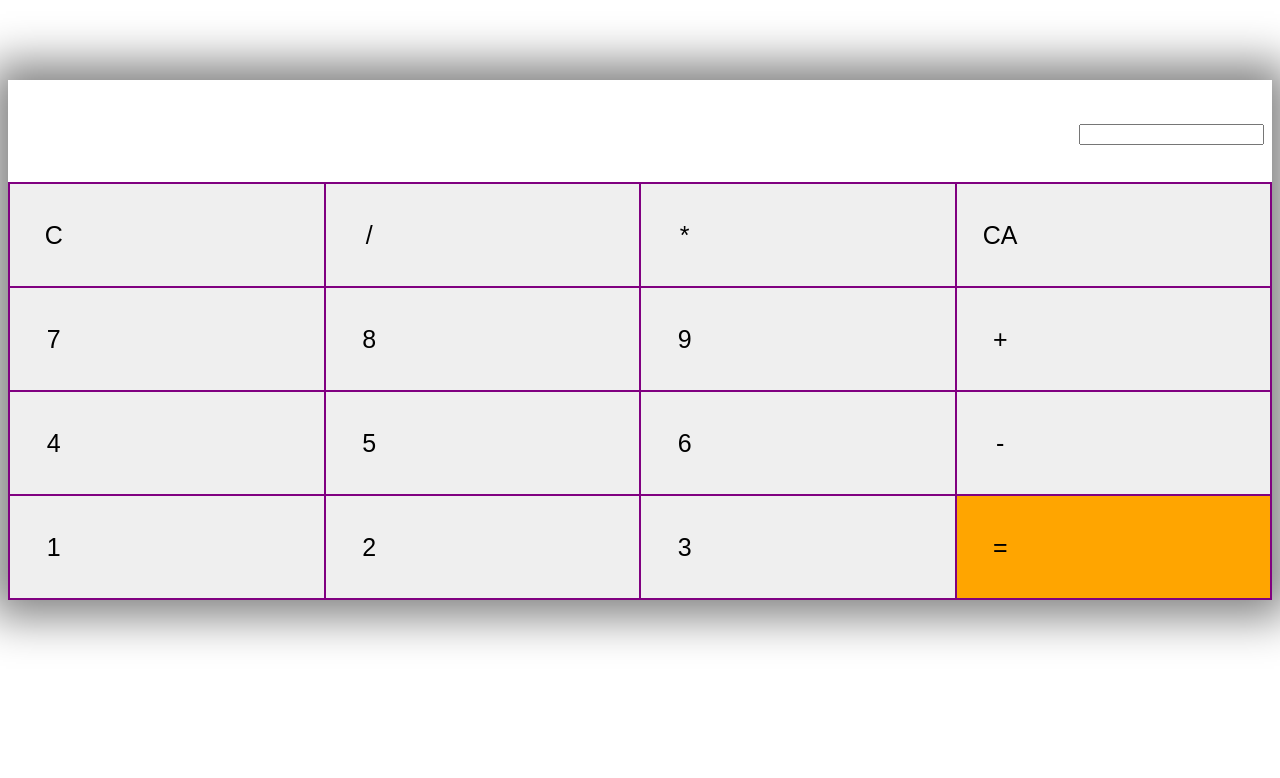
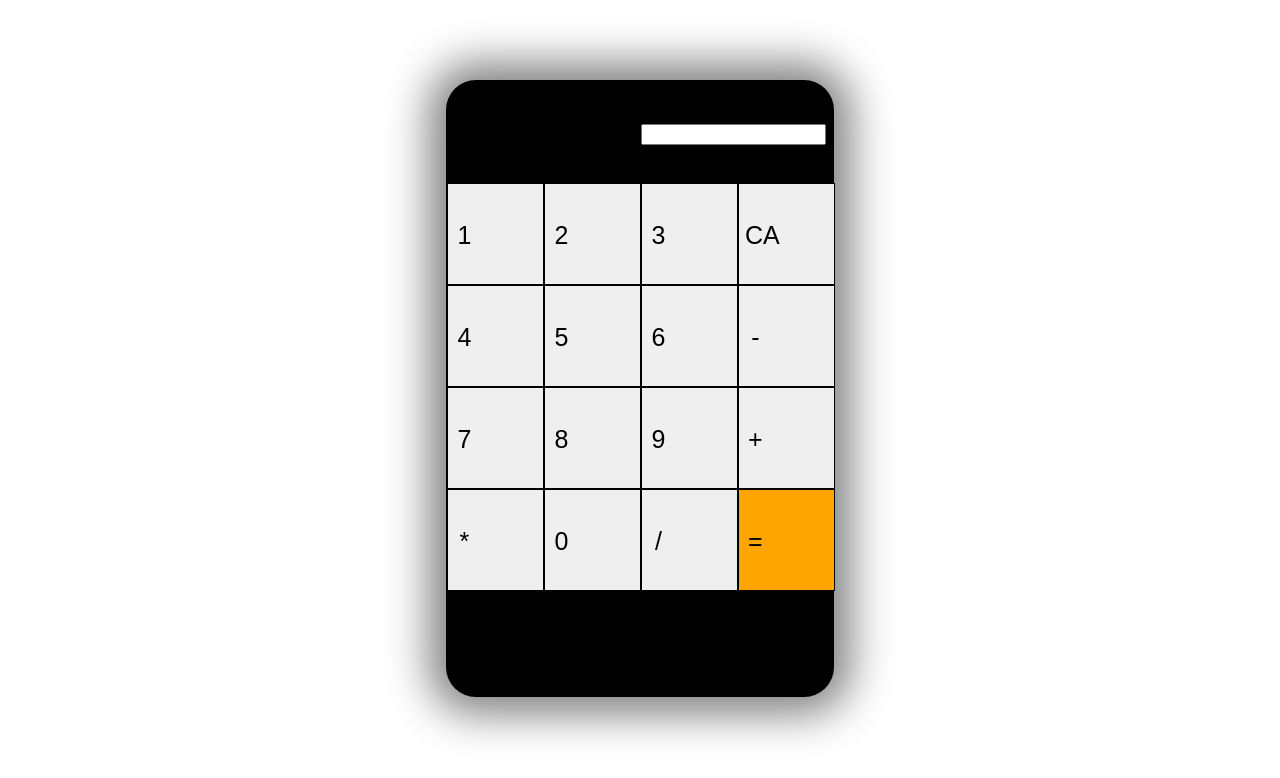
Before and after one commit to tyhieshajohnson/calculator-html-css-js, a plain HTML site: page index.html in a window 1280 px wide. Drawn offline with Linux system fonts and the light colour scheme.

Commit message:
figmaChanges

```diff
--- a/CSS/styles.css
+++ b/CSS/styles.css
@@ -1,7 +1,10 @@
 .container {
-    max-width: 10vh auto 0 auto;
+    width: 388px;
+    height: 617px;
     margin: 10vh auto 0 auto;
     box-shadow: 0px 0px 43px 17px grey;
+    border-radius: 30px;
+    background-color: black;
 }
 
 #display {
@@ -14,22 +17,24 @@
 
 .calButton {
     display: grid;
-    border-bottom: 1px solid purple;
-    border-left: 1px solid purple;
+    border-bottom: 1px solid black;
+    border-left: 1px solid black;
     grid-template-columns: 1fr 1fr 1fr 1fr;
 }
 
 .calButton > div {
-    border-top: 1px solid purple;
-    border-right: 1px solid purple;
+    border-top: 1px solid black;
+    border-right: 1px solid black;
 }
 
 .calButton {
-    border: 0.5px solid purple;
+    border: 0.5px solid black;
     line-height: 100px;
     text-align: center;
     font-size: 25px;
     cursor: pointer;
+    width: 97px;
+    height: 102px;
 }
 
 #addition {
--- a/index.html
+++ b/index.html
@@ -12,21 +12,21 @@
             <!-- Create an (2nd) Div Input Text Space - Display -->
             <div id="display"><input type="text" id="calInput" readonly></input></div>
             <div class="calButton">
-            <button class="calButton">C</button>
-            <button class="calButton">/</button>
-            <button class="calButton">*</button>
+            <button class="calButton">1</button>
+            <button class="calButton">2</button>
+            <button class="calButton">3</button>
             <button class="calButton">CA</button>
+            <button class="calButton">4</button>
+            <button class="calButton">5</button>
+            <button class="calButton">6</button>
+            <button class="calButton">-</button>
             <button class="calButton">7</button>
             <button class="calButton">8</button>
             <button class="calButton">9</button>
             <button class="calButton">+</button>
-            <button class="calButton">4</button>
-            <button class="calButton">5</button>
-            <button class="calButton">6</button>
-            <button class="calButton">-</button>
-            <button class="calButton">1</button>
-            <button class="calButton">2</button>
-            <button class="calButton">3</button>
+            <button class="calButton">*</button>
+            <button class="calButton">0</button>
+            <button class="calButton">/</button>
             <button class="calButton" id="addition">=</button>
             </div>
         </div>
```
